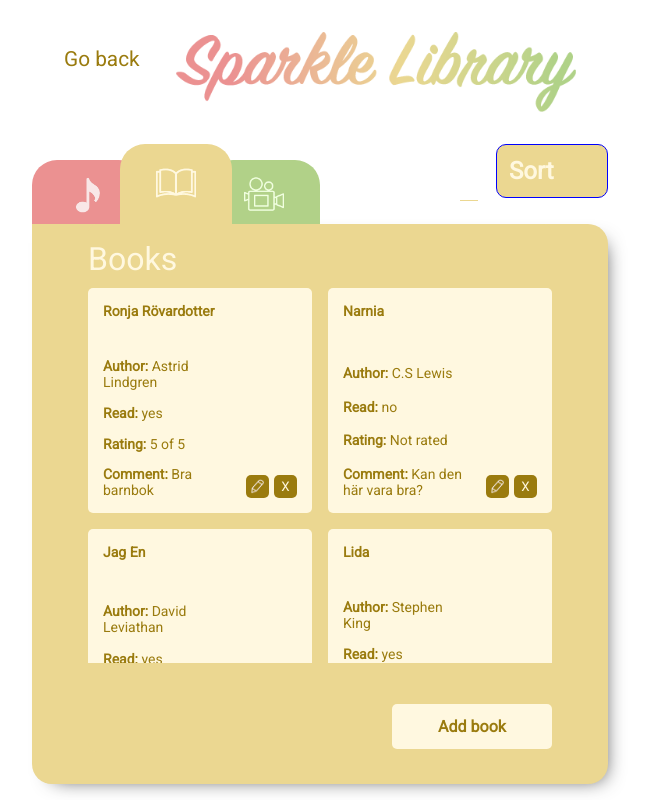
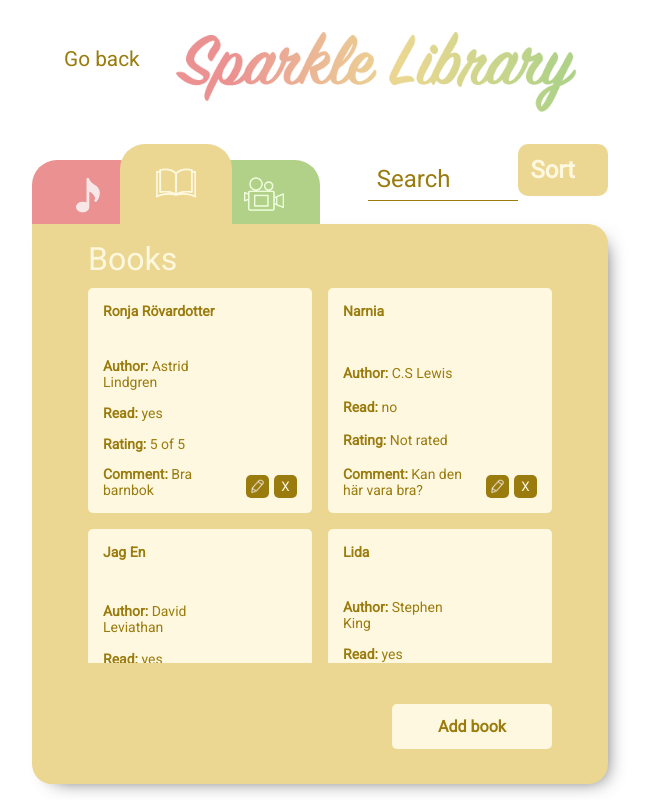
Before and after one commit to neda-jahadi/Sparkles, a React (Create React App) app: page / in a window 768 px wide. Both pictures are taken after a click on the button "Books". Shown: the whole page, without its empty margins (64-714 px from the left). Built offline with nearby package versions, Linux system fonts and the light colour scheme.

Commit message:
justerad sök och input fältet så att de passar olika skärm storlek

```diff
--- a/src/components/listcomponent.css
+++ b/src/components/listcomponent.css
@@ -206,31 +206,22 @@ main > .add-button {
 
 /* DETTA PILLAR VI MED*/
 
-    .listcomponent-menu input {
-        background: transparent;
-        padding: 0.2em;
-        border-radius: 0%;
-        padding: 0.55em;
-        margin-top: 1.2rem;
-        width: calc(60vw - 21rem - 10rem);
-        max-width: calc(39rem - 15rem);
-    }
+
     /* .listcomponent-menu .sort {
         width: (30vw - 21rem - 15rem);
         max-width: calc(25rem - 15rem);
     } */
     .listcomponent-menu input.red{
-        color: var(--background-color-red);
-        border-bottom: 1px solid var(--background-color-red);
+        color: var(--error-color-red);
+        border-bottom: 1px solid var(--error-color-red);
     }
     .listcomponent-menu input.yellow{
-        color: var(--background-color-yellow);
-        border-bottom: 1px solid var(--background-color-yellow);
-
+        color: var(--error-color-yellow);
+        border-bottom: 1px solid var(--error-color-yellow);
     }
     .listcomponent-menu input.green{
-        color: var(--background-color-green);
-        border-bottom: 1px solid var(--background-color-green);
+        color: var(--error-color-green);
+        border-bottom: 1px solid var(--error-color-green);
     }
 
     .listcomponent-menu input:focus {
@@ -248,21 +239,32 @@ main > .add-button {
         flex-direction: row-reverse;
         align-items: flex-start;
         justify-content: space-between;
-        width: calc(63vw - 21rem);
+        width: calc(75vw - 21rem);
         max-width: 39rem;
         /* padding-right: 2rem; */
         position: absolute;
         right: 0;
         top: -5rem;
-        /* border: 1px solid blue; */
-
 
     }
+
+    .listcomponent-menu input {
+        background: transparent;
+        padding: 0.2em;
+        border-radius: 0%;
+        padding: 0.55em;
+        margin-top: 1.2rem;
+
+        width: calc(80vw - 21rem - 8rem);
+        max-width: calc(39rem - 20rem);
+    }
+
     .sort {
         position: relative;
         display: inline-block;
-        width: 10em;
+        width: 8rem;
         border-radius: 10px;
+
     }
     .sort:hover{
         border: 1px solid white;
@@ -314,14 +316,3 @@ main > .add-button {
     }
 
 }
-@media screen and (max-width: 880px){
-    .listcomponent-menu input {
-        width: calc(60vw - 21rem - 10rem);
-        max-width: calc(39rem - 15rem);
-    }
-    .listcomponent-menu .sort {
-        width: 7rem;
-        /* max-width: calc(25rem - 15rem); */
-        border: 1px solid blue;
-    }
-}
```
